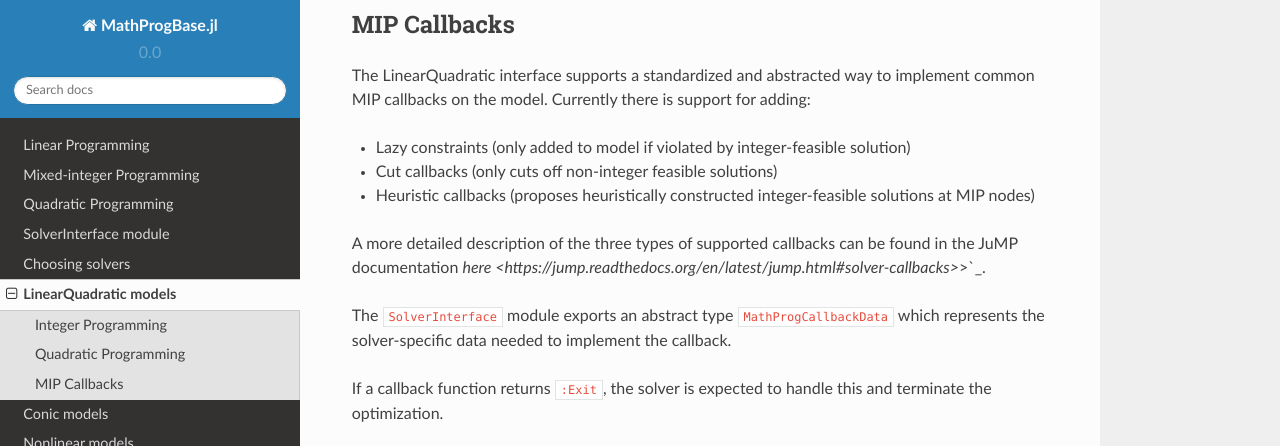
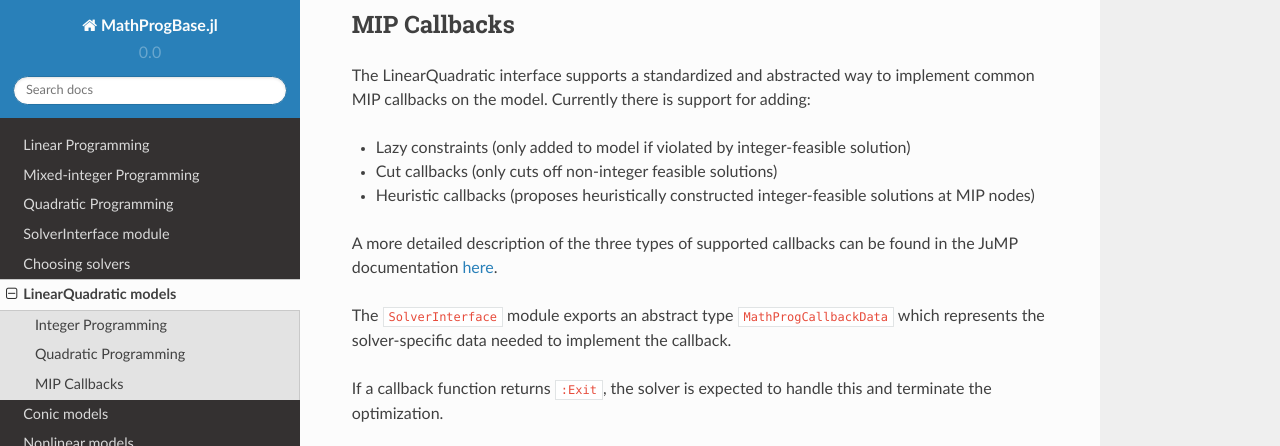
Before and after one commit to JuliaOpt/MathProgBase.jl, a Sphinx documentation site: the page built from doc/lpqcqp.rst, in a window 1280 px wide and 900 px high, scrolled down 5878 px, cut to the strip 0-446 px from the top of the window. Built offline with Sphinx 7.4.7 and the Read the Docs theme 2.0.0, drawn with Linux system fonts in a browser that asks for light colours; some of the changed lines change nothing that is shown.

Commit message:
update stale link

```diff
--- a/doc/lpqcqp.rst
+++ b/doc/lpqcqp.rst
@@ -240,7 +240,7 @@
 *    Cut callbacks (only cuts off non-integer feasible solutions)
 *    Heuristic callbacks (proposes heuristically constructed integer-feasible solutions at MIP nodes)
 
-A more detailed description of the three types of supported callbacks can be found in the JuMP documentation `here <https://jump.readthedocs.org/en/latest/jump.html#solver-callbacks>`>`_.
+A more detailed description of the three types of supported callbacks can be found in the JuMP documentation `here <http://jump.readthedocs.org/en/latest/callbacks.html>`_.
 
 The ``SolverInterface`` module exports an abstract type ``MathProgCallbackData`` which represents the solver-specific data needed to implement the callback.
 
```
